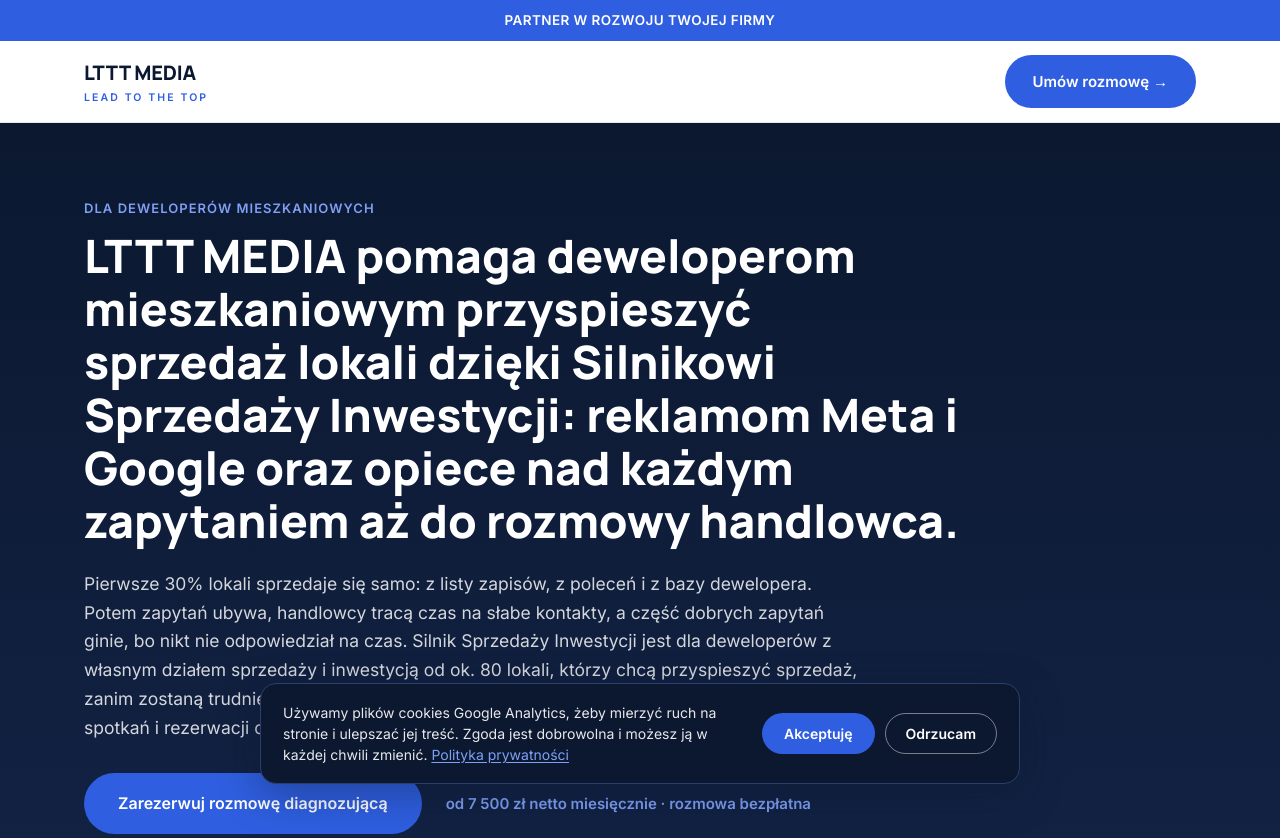
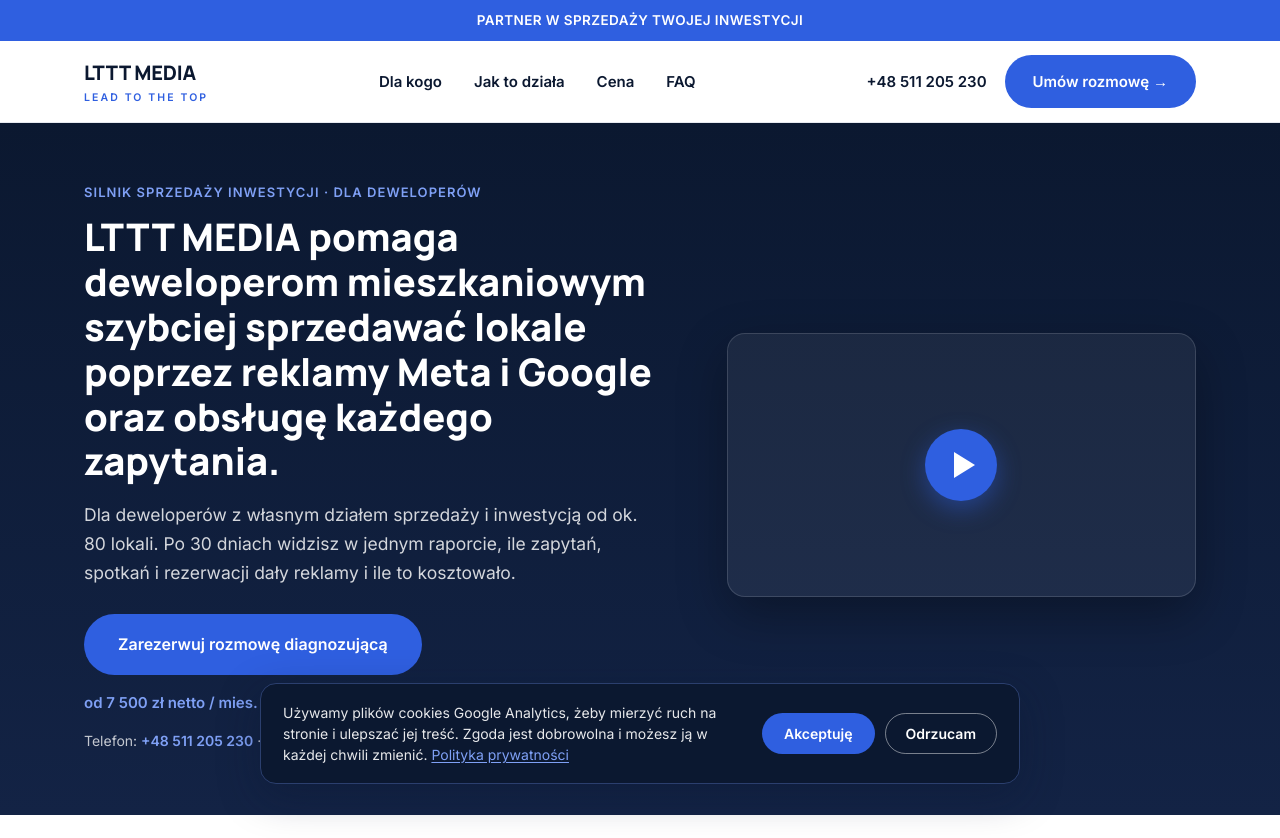
Before and after one commit to wiktor-rat/ltttmedia-strona, a plain HTML site: page silnik-sprzedazy-inwestycji/index.html in a window 1280 px wide. Shown: the top 838 px of the page. Drawn offline with Linux system fonts and the light colour scheme.

Commit message:
Landing deweloperzy: nowy pasek, nagłówek z menu, krótsze hero z ramką na wideo (#13)
* Landing deweloperzy: nowy pasek, nagłówek z menu, krótsze hero z miejscem na wideo

Co-Authored-By: Claude Opus 5.5 <noreply@anthropic.com>
Claude-Session: https://claude.ai/code/session_0185nvb8LfQWVD3XBnfdcNfk

* Usuń przypadkowo dodane zrzuty ekranu

Co-Authored-By: Claude Opus 5.5 <noreply@anthropic.com>
Claude-Session: https://claude.ai/code/session_0185nvb8LfQWVD3XBnfdcNfk

* Landing: obsługa linków Vimeo w ramce wideo w hero

Co-Authored-By: Claude Opus 5.5 <noreply@anthropic.com>
Claude-Session: https://claude.ai/code/session_0185nvb8LfQWVD3XBnfdcNfk

---------

Co-authored-by: Claude <noreply@anthropic.com>

```diff
--- a/silnik-sprzedazy-inwestycji/index.html
+++ b/silnik-sprzedazy-inwestycji/index.html
@@ -28,33 +28,46 @@
 </head>
 <body>
 <a class="skip-link" href="#main">Przejdź do treści</a>
-<div class="top-banner">Partner w rozwoju Twojej firmy</div>
-<header class="site-header">
+<div class="top-banner">Partner w sprzedaży Twojej inwestycji</div>
+<header class="site-header lp-header">
   <div class="container">
     <a href="#" class="logo" aria-label="LTTT MEDIA">
       <span class="logo-main">LTTT MEDIA</span>
       <span class="logo-sub">LEAD TO THE TOP</span>
     </a>
-    <div class="header-actions"><a href="#rozmowa" class="btn btn-primary">Umów rozmowę →</a></div>
+    <nav class="lp-nav" aria-label="Sekcje strony">
+      <a href="#dla-kogo">Dla kogo</a>
+      <a href="#jak-to-dziala">Jak to działa</a>
+      <a href="#cena">Cena</a>
+      <a href="#faq">FAQ</a>
+    </nav>
+    <div class="lp-header-actions">
+      <a href="tel:+48511205230" class="lp-header-phone">+48 511 205 230</a>
+      <a href="#rozmowa" class="btn btn-primary">Umów rozmowę →</a>
+    </div>
   </div>
 </header>
 <main id="main">
   <section class="section--navy subhero lp-hero">
-    <div class="container">
-      <span class="eyebrow eyebrow--light">Dla deweloperów mieszkaniowych</span>
-      <h1>LTTT MEDIA pomaga deweloperom mieszkaniowym przyspieszyć sprzedaż lokali dzięki Silnikowi Sprzedaży Inwestycji: reklamom Meta i Google oraz opiece nad każdym zapytaniem aż do rozmowy handlowca.</h1>
-      <p class="lp-hero-lead">Pierwsze 30% lokali sprzedaje się samo: z listy zapisów, z poleceń i z bazy dewelopera. Potem zapytań ubywa, handlowcy tracą czas na słabe kontakty, a część dobrych zapytań ginie, bo nikt nie odpowiedział na czas. Silnik Sprzedaży Inwestycji jest dla deweloperów z własnym działem sprzedaży i inwestycją od ok. 80 lokali, którzy chcą przyspieszyć sprzedaż, zanim zostaną trudniejsze lokale. Po 30 dniach widzisz w jednym raporcie, ile zapytań, spotkań i rezerwacji dały reklamy i ile to kosztowało.</p>
-      <div class="lp-hero-actions">
-        <a class="btn btn-primary btn-primary--lg" href="#rozmowa">Zarezerwuj rozmowę diagnozującą</a>
-        <span class="lp-hero-price">od 7 500 zł netto miesięcznie · rozmowa bezpłatna</span>
+    <div class="container lp-hero-grid">
+      <div class="lp-hero-text">
+        <span class="eyebrow eyebrow--light">Silnik Sprzedaży Inwestycji · dla deweloperów</span>
+        <h1>LTTT MEDIA pomaga deweloperom mieszkaniowym szybciej sprzedawać lokale poprzez reklamy Meta i Google oraz obsługę każdego zapytania.</h1>
+        <p class="lp-hero-lead">Dla deweloperów z własnym działem sprzedaży i inwestycją od ok. 80 lokali. Po 30 dniach widzisz w jednym raporcie, ile zapytań, spotkań i rezerwacji dały reklamy i ile to kosztowało.</p>
+        <div class="lp-hero-actions">
+          <a class="btn btn-primary btn-primary--lg" href="#rozmowa">Zarezerwuj rozmowę diagnozującą</a>
+          <span class="lp-hero-price">od 7 500 zł netto / mies. · rozmowa bezpłatna</span>
+        </div>
+        <p class="lp-hero-how">Telefon: <a href="tel:+48511205230">+48 511 205 230</a> · e-mail: <a href="mailto:kontakt@ltttmedia.pl">kontakt@ltttmedia.pl</a></p>
       </div>
-      <p class="lp-hero-how">Telefon: <a href="tel:+48511205230">+48 511 205 230</a> · e-mail: <a href="mailto:kontakt@ltttmedia.pl">kontakt@ltttmedia.pl</a></p>
+      <div class="lp-hero-video" style="aspect-ratio: 16 / 9"><div class="lp-video-ph" role="img" aria-label="Wideo: jak działa Silnik Sprzedaży Inwestycji"><span class="lp-video-play" aria-hidden="true"></span></div></div>
     </div>
   </section>
 
   <section class="section section--white" id="dla-kogo">
     <div class="container lp-narrow">
       <div class="section-head section-head--left"><span class="eyebrow">Dla kogo</span><h2>Dla deweloperów, którym tempo sprzedaży przestało rosnąć</h2></div>
+      <p class="lp-lead">Pierwsze 30% lokali sprzedaje się samo: z listy zapisów, z poleceń i z bazy dewelopera. Potem zapytań ubywa, handlowcy tracą czas na słabe kontakty, a część dobrych zapytań ginie, bo nikt nie odpowiedział na czas.</p>
       <p class="lp-lead">Dla deweloperów mieszkaniowych zatrudniających 10–25 osób, z własnym działem sprzedaży i inwestycją od ok. 80 lokali, którzy sprzedali ok. 30% lokali i widzą, że tempo sprzedaży nie rośnie tak, jak zakładali.</p>
       <div class="lp-table-wrap"><table class="lp-table"><thead><tr><th scope="col">Branża / sektor</th><th scope="col">Wielkość firmy</th><th scope="col">Symptom problemu</th></tr></thead><tbody><tr><th scope="row">Deweloperzy mieszkaniowi (rynek pierwotny)</th><td>10–25 pracowników, ok. 50–100 mln zł przychodu rocznie, min. 2 inwestycje, inwestycja 80–100 lokali</td><td>Pierwsza fala sprzedaży (ok. 30% lokali) się wyczerpała, zapytań ubywa, a zarząd pyta o plan</td></tr><tr><th scope="row">Deweloperzy z własnym działem sprzedaży</th><td>Zespół handlowców i własny CRM</td><td>Zapytania z reklam trafiają do handlowców z opóźnieniem albo nikt do nich nie wraca</td></tr><tr><th scope="row">Deweloperzy z budżetem marketingowym od ok. 20–25 tys. zł miesięcznie</th><td>Reklamy prowadzone przez agencję lub we własnym zakresie</td><td>Dużo zapytań, mało spotkań, a nikt nie wie, co realnie przynosi kupujących</td></tr></tbody></table></div>
       <h3 class="lp-h3">Dla kogo to nie jest</h3>
--- a/style.css
+++ b/style.css
@@ -1619,3 +1619,31 @@ button.footer-link {
 .offer-tag { align-self: flex-start; font-size: 12.5px; font-weight: 700; letter-spacing: 0.04em; text-transform: uppercase; color: var(--blue); background: var(--blue-pale); padding: 4px 10px; border-radius: 999px; margin-bottom: 14px; }
 .lp-hero-how { margin: 16px 0 0; max-width: 780px; color: rgba(255, 255, 255, 0.75); font-size: 14px; line-height: 1.5; }
 .lp-hero-how a { color: var(--blue-light); font-weight: 700; }
+
+/* ---------- Landing: nagłówek i hero z wideo ---------- */
+.lp-header .container { gap: 20px; }
+.lp-nav { display: flex; gap: 28px; margin: 0 auto; }
+.lp-nav a { font-weight: 600; font-size: 15px; color: var(--navy); padding: 6px 2px; }
+.lp-nav a:hover { color: var(--blue); }
+.lp-header-actions { display: flex; align-items: center; gap: 18px; flex: none; }
+.lp-header-phone { font-weight: 700; font-size: 15px; color: var(--navy); white-space: nowrap; }
+.lp-header-phone:hover { color: var(--blue); }
+.lp-hero-grid { display: grid; grid-template-columns: minmax(0, 1.25fr) minmax(0, 1fr); gap: 56px; align-items: center; }
+.lp-hero { padding: 56px 0 64px; }
+.lp-hero h1 { font-size: clamp(28px, 3vw, 38px); line-height: 1.18; max-width: none; }
+.lp-hero-lead { margin: 18px 0 26px; max-width: 560px; }
+.lp-hero-video { width: 100%; max-height: 560px; border-radius: 18px; overflow: hidden; background: rgba(255, 255, 255, 0.06); border: 1px solid rgba(255, 255, 255, 0.14); box-shadow: 0 18px 50px rgba(0, 0, 0, 0.3); justify-self: center; }
+.lp-hero-video iframe, .lp-hero-video video { width: 100%; height: 100%; border: 0; display: block; object-fit: cover; }
+.lp-video-ph { width: 100%; height: 100%; display: flex; align-items: center; justify-content: center; }
+.lp-video-play { width: 72px; height: 72px; border-radius: 50%; background: var(--blue); position: relative; box-shadow: 0 8px 24px rgba(47, 95, 224, 0.45); }
+.lp-video-play::after { content: ""; position: absolute; left: 29px; top: 23px; border-style: solid; border-width: 13px 0 13px 21px; border-color: transparent transparent transparent var(--white); }
+@media (max-width: 1100px) { .lp-header-phone { display: none; } }
+@media (max-width: 960px) {
+  .lp-nav { display: none; }
+  .lp-hero-grid { grid-template-columns: 1fr; gap: 36px; }
+}
+@media (max-width: 480px) {
+  .lp-header .btn { padding: 10px 16px; font-size: 14px; }
+  .lp-hero h1 { font-size: 26px; }
+  .lp-hero-lead { font-size: 16px; }
+}
```
Also changed, not shown: scripts/build-developers-page.js (+51 -13 lines).
